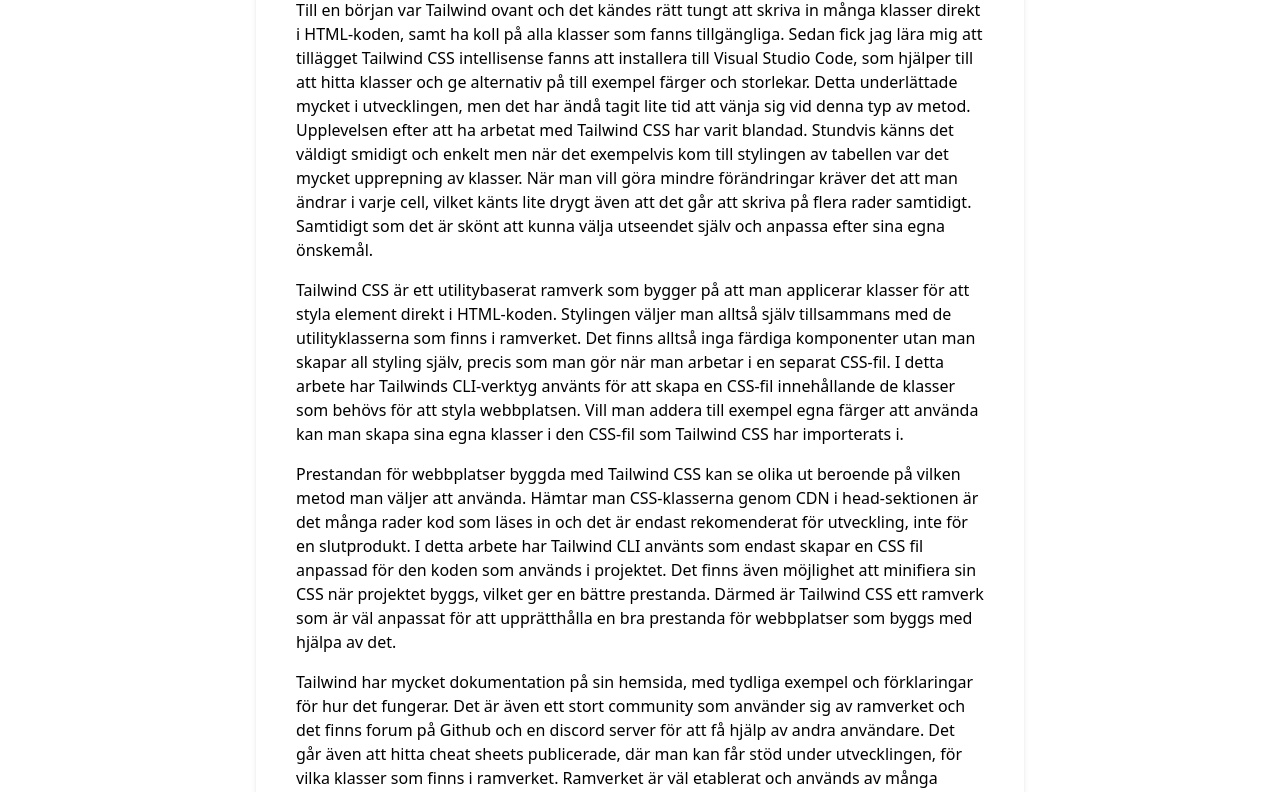
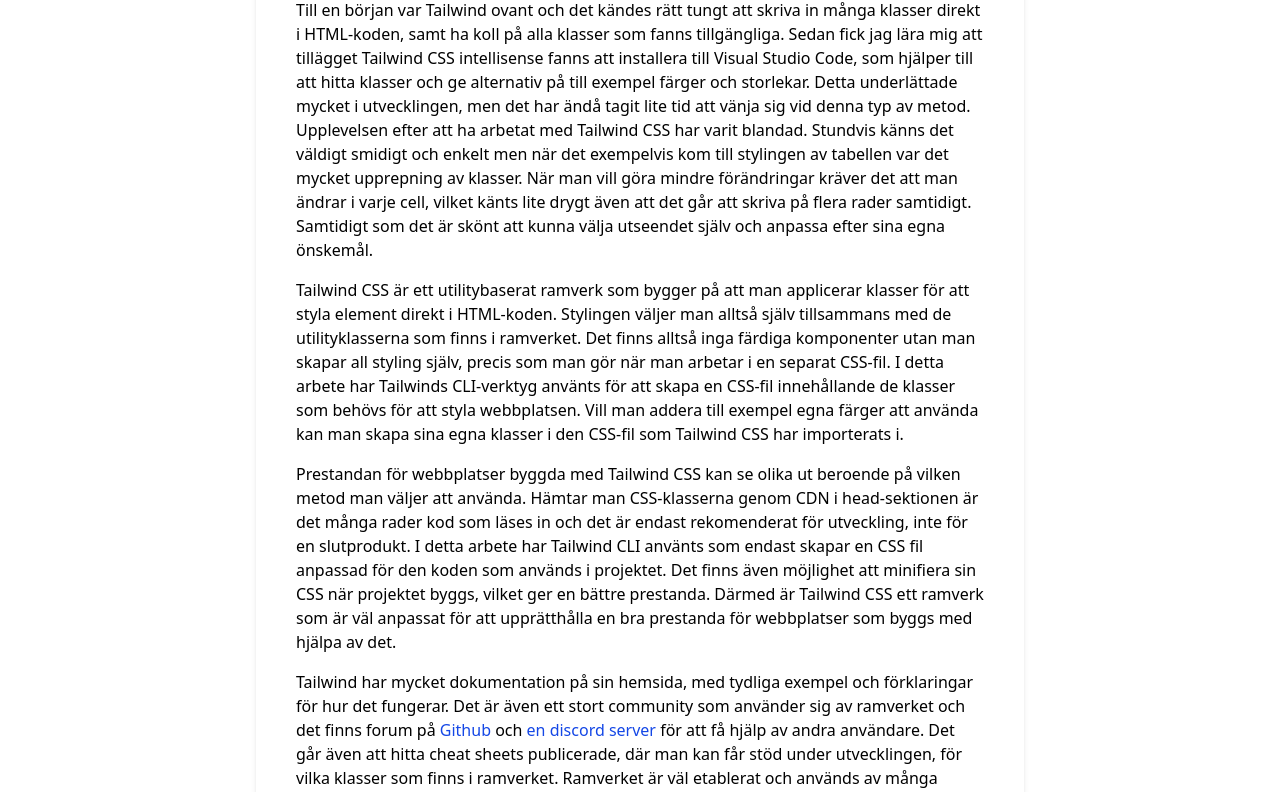
Before and after one commit to rare2400/moment1-fullstack, a website: page src/tailwind.html in a window 1280 px wide. Shown: the part 158-950 px from the top of the page. Drawn offline with nearby package versions, Linux system fonts and the light colour scheme; files that its build step writes are made by us from their sources.

Commit message:
lägger till länkar och stylar

```diff
--- a/src/tailwind.html
+++ b/src/tailwind.html
@@ -81,10 +81,13 @@
                 <p class="my-4">
                     Tailwind har mycket dokumentation på sin hemsida, med tydliga exempel och förklaringar för hur det
                     fungerar. Det är även ett stort community som använder sig av ramverket och det finns forum på
-                    Github och en discord server för att få hjälp av andra användare. Det går även att hitta cheat
-                    sheets publicerade, där man kan får stöd under utvecklingen, för vilka klasser som finns i
-                    ramverket. Ramverket är väl etablerat och används av många utvecklare, det uppdateras även
-                    regelbundet vilket ger en långsiktig trygghet i att använda det.
+                    <a href="https://github.com/tailwindlabs/tailwindcss/issues"
+                        class="text-blue-700 hover:underline">Github</a> och <a
+                        href="https://discord.com/invite/7NF8GNe" class="text-blue-700 hover:underline">en discord
+                        server</a> för att få hjälp av andra användare. Det går även att hitta cheat sheets publicerade,
+                    där man kan får stöd under utvecklingen, för vilka klasser som finns i ramverket. Ramverket är väl
+                    etablerat och används av många utvecklare, det uppdateras även regelbundet vilket ger en långsiktig
+                    trygghet i att använda det.
                 </p>
             </section>
 
```
